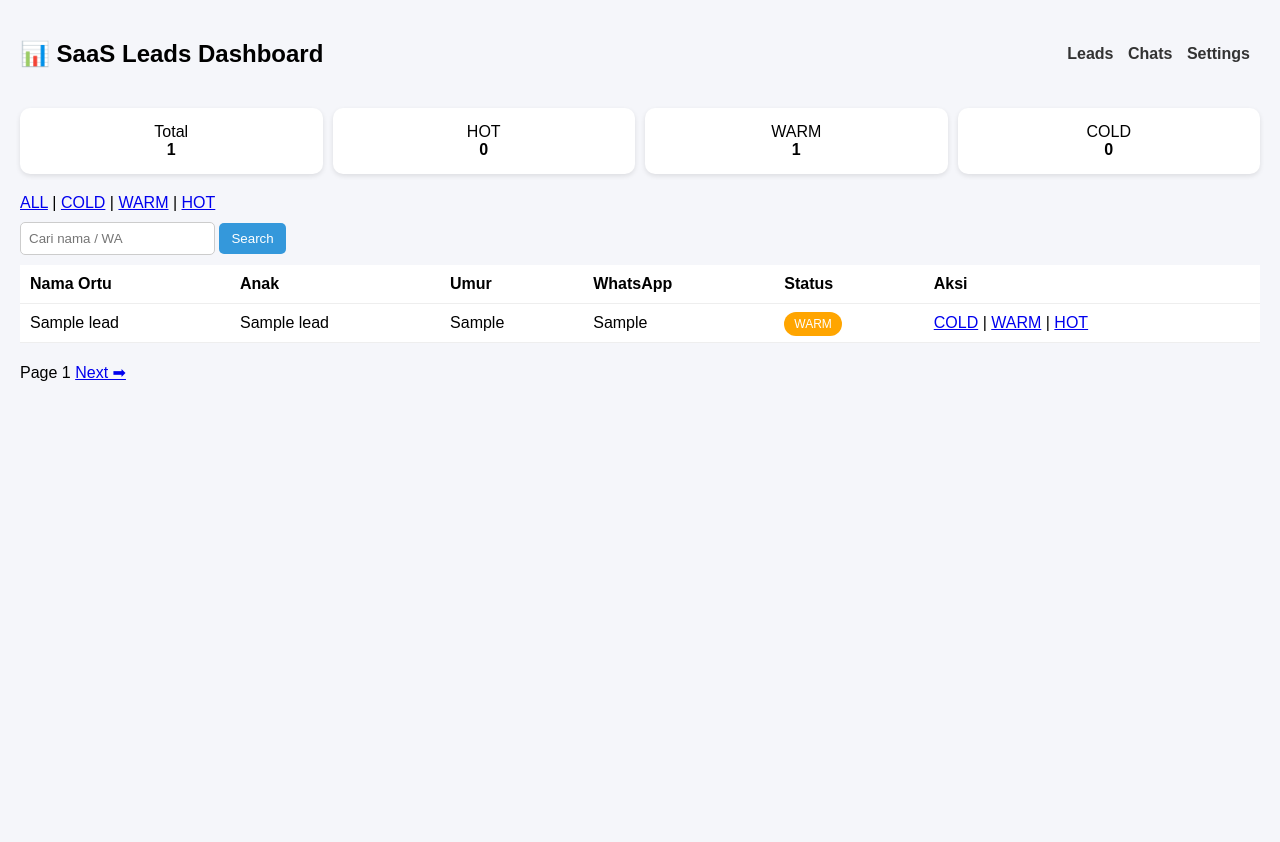
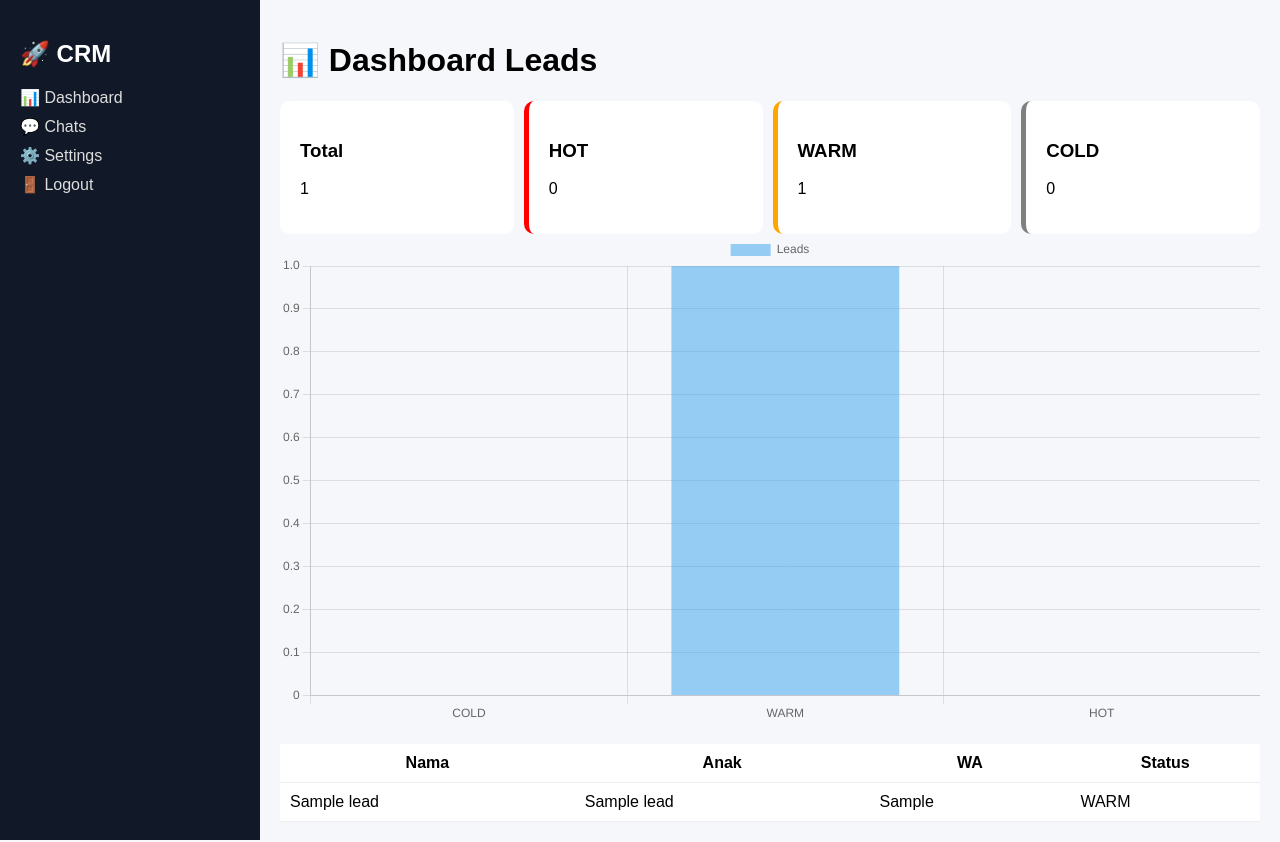
Before and after one commit to noobfish17768-sketch/ai-bimbel-bot, a FastAPI app: page /dashboard in a window 1280 px wide. Before the commit the page ends 381 px from the top, so only its background shows below. Run offline with FastAPI, Linux system fonts and the light colour scheme; the visitor is signed in with stand-in values (Sample User, id 1); tables that the repository leaves empty hold one stand-in row (values such as "Sample post").

Commit message:
upgrade saas dashboard

```diff
--- a/app.py
+++ b/app.py
@@ -76,16 +76,14 @@ def root():
 
 
 # =========================
-# 🔐 LOGIN PAGE
+# 🔐 LOGIN PAGE (FIX FINAL)
 # =========================
 @app.get("/login")
 def login_page(request: Request):
     return templates.TemplateResponse(
-        "login.html",
-        {
-            "request": request
-        },
-        request=request   # 🔥 WAJIB DI VERSI BARU
+        request=request,
+        name="login.html",
+        context={}
     )
 
 
@@ -111,8 +109,9 @@ async def login(request: Request):
         db.close()
 
     return templates.TemplateResponse(
-        "login.html",
-        {"request": request}
+        request=request,
+        name="login.html",
+        context={"error": "Login gagal"}
     )
 
 
@@ -168,14 +167,10 @@ async def telegram_webhook(request: Request):
 
         print(f"👤 {user_id} | 💬 {message}")
 
-        # ⚠️ sementara owner_id = 1 (admin default)
         result = await asyncio.to_thread(run_ai, str(user_id), message)
 
         if bot:
-            await bot.send_message(
-                chat_id=user_id,
-                text=result["reply"]
-            )
+            await bot.send_message(chat_id=user_id, text=result["reply"])
 
         return {"ok": True}
 
@@ -185,18 +180,7 @@ async def telegram_webhook(request: Request):
 
 
 # =========================
-# CHAT TEST
-# =========================
-@app.post("/chat")
-def chat(data: dict):
-    user_id = data.get("user_id", "user")
-    message = data.get("message", "")
-
-    return run_ai(user_id, message)
-
-
-# =========================
-# 📊 DASHBOARD (MULTI TENANT)
+# 📊 DASHBOARD (FIX KPI)
 # =========================
 @app.get("/dashboard")
 def dashboard(request: Request, status: str = None, q: str = None, page: int = 1):
@@ -211,8 +195,14 @@ def dashboard(request: Request, status: str = None, q: str = None, page: int = 1
     try:
         per_page = 10
 
-        # 🔥 FILTER OWNER
-        query = db.query(LeadDB).filter(LeadDB.owner_id == user_id)
+        base_query = db.query(LeadDB).filter(LeadDB.owner_id == user_id)
+
+        # 🔥 KPI DI BACKEND
+        hot = base_query.filter(LeadDB.status == "HOT").count()
+        warm = base_query.filter(LeadDB.status == "WARM").count()
+        cold = base_query.filter(LeadDB.status == "COLD").count()
+
+        query = base_query
 
         if status:
             query = query.filter(LeadDB.status == status)
@@ -226,142 +216,25 @@ def dashboard(request: Request, status: str = None, q: str = None, page: int = 1
         total = query.count()
 
         leads = query.order_by(LeadDB.created_at.desc()) \
-                     .offset((page - 1) * per_page) \
-                     .limit(per_page) \
-                     .all()
+            .offset((page - 1) * per_page) \
+            .limit(per_page) \
+            .all()
 
         return templates.TemplateResponse(
-            "dashboard.html",
-            {
-                "request": request,
+            request=request,
+            name="dashboard.html",
+            context={
                 "leads": leads,
                 "total": total,
-                "page": page
+                "page": page,
+                "hot": hot,
+                "warm": warm,
+                "cold": cold
             }
         )
 
     finally:
         db.close()
-
-
-# =========================
-# 💬 CONVERSATIONS (FILTER OWNER)
-# =========================
-@app.get("/conversations")
-def conversations(request: Request):
-
-    user_id = get_current_user(request)
-
-    if not user_id:
-        return RedirectResponse("/login", status_code=302)
-
-    db = SessionLocal()
-
-    try:
-        chats = db.query(Conversation) \
-            .join(LeadDB, Conversation.lead_id == LeadDB.id) \
-            .filter(LeadDB.owner_id == user_id) \
-            .order_by(Conversation.created_at.desc()) \
-            .limit(50) \
-            .all()
-
-        return templates.TemplateResponse(
-            "conversations.html",
-            {
-                "request": request,
-                "chats": chats
-            }
-        )
-
-    finally:
-        db.close()
-
-
-# =========================
-# ⚙️ SETTINGS
-# =========================
-@app.get("/settings")
-def settings(request: Request):
-
-    if not get_current_user(request):
-        return RedirectResponse("/login", status_code=302)
-
-    db = SessionLocal()
-
-    try:
-        settings = db.query(BotSetting).all()
-
-        return templates.TemplateResponse(
-            "settings.html",
-            {
-                "request": request,
-                "settings": settings
-            }
-        )
-
-    finally:
-        db.close()
-
-
-@app.post("/settings")
-async def update_settings(request: Request):
-
-    if not get_current_user(request):
-        return RedirectResponse("/login", status_code=302)
-
-    db = SessionLocal()
-
-    form = await request.form()
-    key = form.get("key")
-    value = form.get("value")
-
-    try:
-        setting = db.query(BotSetting).filter_by(key=key).first()
-
-        if setting:
-            setting.value = value
-        else:
-            db.add(BotSetting(key=key, value=value))
-
-        db.commit()
-
-    except Exception as e:
-        print("❌ SETTINGS ERROR:", e)
-        db.rollback()
-
-    finally:
-        db.close()
-
-    return RedirectResponse("/settings", status_code=302)
-
-
-# =========================
-# UPDATE STATUS (SECURE)
-# =========================
-@app.get("/update-status/{lead_id}/{status}")
-def update_status(request: Request, lead_id: int, status: str):
-
-    user_id = get_current_user(request)
-
-    if not user_id:
-        return RedirectResponse("/login", status_code=302)
-
-    db = SessionLocal()
-
-    try:
-        lead = db.query(LeadDB).filter(
-            LeadDB.id == lead_id,
-            LeadDB.owner_id == user_id
-        ).first()
-
-        if lead:
-            lead.status = status.upper()
-            db.commit()
-
-    finally:
-        db.close()
-
-    return RedirectResponse("/dashboard", status_code=302)
 
 
 # =========================
@@ -375,14 +248,9 @@ def startup():
     print("✅ DB initialized")
 
     try:
-        thread = threading.Thread(
-            target=run_followup,
-            daemon=True
-        )
+        thread = threading.Thread(target=run_followup, daemon=True)
         thread.start()
-
         print("✅ Follow-up thread started")
-
     except Exception as e:
         print("❌ Followup error:", e)
 
--- a/static/style.css
+++ b/static/style.css
@@ -1,183 +1,84 @@
-/* =========================
-   GLOBAL
-========================= */
 body {
-    font-family: Arial, sans-serif;
-    background: #f5f6fa;
     margin: 0;
+    font-family: Arial;
+    background: #f5f7fb;
+}
+
+.layout {
+    display: flex;
+}
+
+/* SIDEBAR */
+.sidebar {
+    width: 220px;
+    height: 100vh;
+    background: #111827;
+    color: white;
     padding: 20px;
 }
 
-/* =========================
-   TOPBAR & NAV
-========================= */
-.topbar {
-    display: flex;
-    justify-content: space-between;
-    align-items: center;
-    margin-bottom: 20px;
+.sidebar a {
+    display: block;
+    color: #ddd;
+    text-decoration: none;
+    margin: 10px 0;
 }
 
-.nav a {
-    margin-right: 10px;
-    text-decoration: none;
-    color: #333;
-    font-weight: bold;
+.sidebar a:hover {
+    color: white;
 }
 
-.nav a:hover {
-    color: #3498db;
+/* MAIN */
+.main {
+    flex: 1;
+    padding: 20px;
 }
 
-/* =========================
-   CARDS (KPI / BOX)
-========================= */
+/* CARDS */
 .cards {
     display: flex;
     gap: 10px;
-    margin-bottom: 20px;
 }
 
 .card {
     background: white;
-    padding: 15px;
+    padding: 20px;
     border-radius: 10px;
     flex: 1;
-    box-shadow: 0 2px 5px rgba(0,0,0,0.1);
-    text-align: center;
 }
 
-/* =========================
-   TABLE
-========================= */
+.card.hot { border-left: 5px solid red; }
+.card.warm { border-left: 5px solid orange; }
+.card.cold { border-left: 5px solid gray; }
+
+/* TABLE */
 table {
     width: 100%;
     background: white;
+    margin-top: 20px;
     border-collapse: collapse;
 }
 
 th, td {
     padding: 10px;
     border-bottom: 1px solid #eee;
-    text-align: left;
 }
 
-tr:hover {
-    background: #f9f9f9;
+/* BADGE */
+.badge {
+    padding: 5px 10px;
+    border-radius: 5px;
+    color: white;
 }
 
-/* =========================
-   BADGE STATUS
-========================= */
-.badge {
-    padding: 5px 10px;
-    border-radius: 20px;
-    color: white;
-    font-size: 12px;
+.badge.hot { background: red; }
+.badge.warm { background: orange; }
+.badge.cold { background: gray; }
+
+/* CHART */
+.chart-box {
+    background: white;
+    padding: 20px;
+    margin-top: 20px;
+    border-radius: 10px;
 }
-
-.hot {
-    background: #e74c3c;
-}
-
-.warm {
-    background: #f39c12;
-}
-
-.cold {
-    background: #7f8c8d;
-}
-
-/* =========================
-   TOOLBAR
-========================= */
-.toolbar {
-    margin: 10px 0;
-}
-
-/* =========================
-   BUTTON
-========================= */
-button {
-    padding: 8px 12px;
-    border: none;
-    border-radius: 5px;
-    background: #3498db;
-    color: white;
-    cursor: pointer;
-}
-
-button:hover {
-    background: #2980b9;
-}
-
-/* =========================
-   INPUT
-========================= */
-input {
-    padding: 8px;
-    border: 1px solid #ccc;
-    border-radius: 5px;
-}
-
-/* =========================
-   PAGINATION
-========================= */
-.pagination {
-    margin-top: 20px;
-}
-
-/* =========================
-   LOGIN
-========================= */
-.login-container {
-    display: flex;
-    justify-content: center;
-    align-items: center;
-    height: 100vh;
-}
-
-.login-box {
-    background: white;
-    padding: 30px;
-    border-radius: 10px;
-    width: 300px;
-    box-shadow: 0 2px 10px rgba(0,0,0,0.1);
-}
-
-/* =========================
-   CHAT BUBBLE
-========================= */
-.user {
-    background: #e3f2fd;
-    padding: 8px;
-    border-radius: 8px;
-    margin-bottom: 5px;
-}
-
-.bot {
-    background: #f1f1f1;
-    padding: 8px;
-    border-radius: 8px;
-}
-
-/* =========================
-   SETTINGS
-========================= */
-.status-on {
-    color: green;
-    font-weight: bold;
-}
-
-.status-off {
-    color: red;
-    font-weight: bold;
-}
-
-/* =========================
-   EMPTY STATE
-========================= */
-.empty {
-    margin-top: 20px;
-    color: gray;
-}
--- a/templates/dashboard.html
+++ b/templates/dashboard.html
@@ -1,154 +1,121 @@
 <!DOCTYPE html>
 <html>
 <head>
-    <title>SaaS Dashboard Leads</title>
+    <title>Dashboard Calistung</title>
     <link rel="stylesheet" href="/static/style.css">
-    <style>
-        body {
-            font-family: Arial;
-            background: #f5f6fa;
-            padding: 20px;
-        }
-
-        .topbar {
-            display:flex;
-            justify-content:space-between;
-            align-items:center;
-        }
-
-        .nav a {
-            margin-right:10px;
-            text-decoration:none;
-        }
-
-        .cards {
-            display:flex;
-            gap:10px;
-            margin:20px 0;
-        }
-
-        .card {
-            background:white;
-            padding:15px;
-            border-radius:10px;
-            flex:1;
-            box-shadow:0 2px 5px rgba(0,0,0,0.1);
-            text-align:center;
-        }
-
-        table {
-            width:100%;
-            background:white;
-            border-collapse:collapse;
-        }
-
-        th, td {
-            padding:10px;
-            border-bottom:1px solid #eee;
-        }
-
-        .badge {
-            padding:5px 10px;
-            border-radius:20px;
-            color:white;
-            font-size:12px;
-        }
-
-        .hot { background:red; }
-        .warm { background:orange; }
-        .cold { background:gray; }
-
-        .toolbar {
-            margin:10px 0;
-        }
-
-        .pagination {
-            margin-top:20px;
-        }
-    </style>
+    <script src="https://cdn.jsdelivr.net/npm/chart.js"></script>
 </head>
 
 <body>
 
-<div class="topbar">
-    <h2>📊 SaaS Leads Dashboard</h2>
+<div class="layout">
 
-    <div class="nav">
-        <a href="/dashboard">Leads</a>
-        <a href="/conversations">Chats</a>
-        <a href="/settings">Settings</a>
+    <!-- SIDEBAR -->
+    <div class="sidebar">
+        <h2>🚀 CRM</h2>
+        <a href="/dashboard">📊 Dashboard</a>
+        <a href="/conversations">💬 Chats</a>
+        <a href="/settings">⚙️ Settings</a>
+        <a href="/logout">🚪 Logout</a>
+    </div>
+
+    <!-- MAIN -->
+    <div class="main">
+
+        <h1>📊 Dashboard Leads</h1>
+
+        <!-- KPI CARDS -->
+        <div class="cards">
+            <div class="card">
+                <h3>Total</h3>
+                <p>{{ total | default(0) }}</p>
+            </div>
+
+            <div class="card hot">
+                <h3>HOT</h3>
+                <p>{{ hot | default(0) }}</p>
+            </div>
+
+            <div class="card warm">
+                <h3>WARM</h3>
+                <p>{{ warm | default(0) }}</p>
+            </div>
+
+            <div class="card cold">
+                <h3>COLD</h3>
+                <p>{{ cold | default(0) }}</p>
             </div>
         </div>
 
-<!-- KPI -->
-<div class="cards">
-    <div class="card">Total<br><b>{{ total }}</b></div>
-    <div class="card">HOT<br><b>{{ leads | selectattr("status","equalto","HOT") | list | length }}</b></div>
-    <div class="card">WARM<br><b>{{ leads | selectattr("status","equalto","WARM") | list | length }}</b></div>
-    <div class="card">COLD<br><b>{{ leads | selectattr("status","equalto","COLD") | list | length }}</b></div>
-</div>
-
-<!-- FILTER -->
-<div class="toolbar">
-    <a href="/dashboard">ALL</a> |
-    <a href="/dashboard?status=COLD">COLD</a> |
-    <a href="/dashboard?status=WARM">WARM</a> |
-    <a href="/dashboard?status=HOT">HOT</a>
-</div>
-
-<!-- SEARCH -->
-<form method="get" action="/dashboard" class="toolbar">
-    <input type="text" name="q" placeholder="Cari nama / WA">
-    <button type="submit">Search</button>
-</form>
+        <!-- CHART -->
+        <canvas id="leadChart"></canvas>
 
         <!-- TABLE -->
         <table>
             <tr>
-        <th>Nama Ortu</th>
+                <th>Nama</th>
                 <th>Anak</th>
-        <th>Umur</th>
-        <th>WhatsApp</th>
+                <th>WA</th>
                 <th>Status</th>
-        <th>Aksi</th>
             </tr>
 
             {% for lead in leads %}
             <tr>
-        <td>{{ lead.nama_orangtua or "-" }}</td>
-        <td>{{ lead.nama_anak or "-" }}</td>
-        <td>{{ lead.umur_anak or "-" }}</td>
-        <td>{{ lead.whatsapp }}</td>
-
-        <td>
-            {% if lead.status == "HOT" %}
-                <span class="badge hot">HOT</span>
-            {% elif lead.status == "WARM" %}
-                <span class="badge warm">WARM</span>
-            {% else %}
-                <span class="badge cold">COLD</span>
-            {% endif %}
-        </td>
-
-        <td>
-            <a href="/update-status/{{ lead.id }}/COLD">COLD</a> |
-            <a href="/update-status/{{ lead.id }}/WARM">WARM</a> |
-            <a href="/update-status/{{ lead.id }}/HOT">HOT</a>
-        </td>
+                <td>{{ lead.nama_orangtua | default("-") }}</td>
+                <td>{{ lead.nama_anak | default("-") }}</td>
+                <td>{{ lead.whatsapp | default("-") }}</td>
+                <td>{{ lead.status | default("-") }}</td>
             </tr>
             {% endfor %}
         </table>
 
-<!-- PAGINATION -->
-<div class="pagination">
-    {% if page > 1 %}
-        <a href="/dashboard?page={{ page - 1 }}">⬅ Prev</a>
-    {% endif %}
+    </div>
+</div>
 
-    <span>Page {{ page }}</span>
+<!-- SAFE DATA BRIDGE (JINJA → JS) -->
+<script>
+const dashboardData = {{ {
+    "hot": hot | default(0),
+    "warm": warm | default(0),
+    "cold": cold | default(0)
+} | tojson }};
+</script>
 
-    <a href="/dashboard?page={{ page + 1 }}">Next ➡</a>
-</div>
+<!-- CHART LOGIC -->
+<script>
+window.addEventListener('load', function () {
+
+    const canvas = document.getElementById('leadChart');
+
+    if (!canvas) return;
+
+    const ctx = canvas.getContext('2d');
+
+    const hot = dashboardData.hot || 0;
+    const warm = dashboardData.warm || 0;
+    const cold = dashboardData.cold || 0;
+
+    new Chart(ctx, {
+        type: 'bar',
+        data: {
+            labels: ['COLD', 'WARM', 'HOT'],
+            datasets: [{
+                label: 'Leads',
+                data: [cold, warm, hot]
+            }]
+        },
+        options: {
+            responsive: true,
+            plugins: {
+                legend: {
+                    display: true
+                }
+            }
+        }
+    });
+
+});
+</script>
 
 </body>
 </html>
```
Also changed, not shown: templates/lead_detail.html (added, +44 -0 lines). Lines whose indentation alone changed are shown as unchanged.
